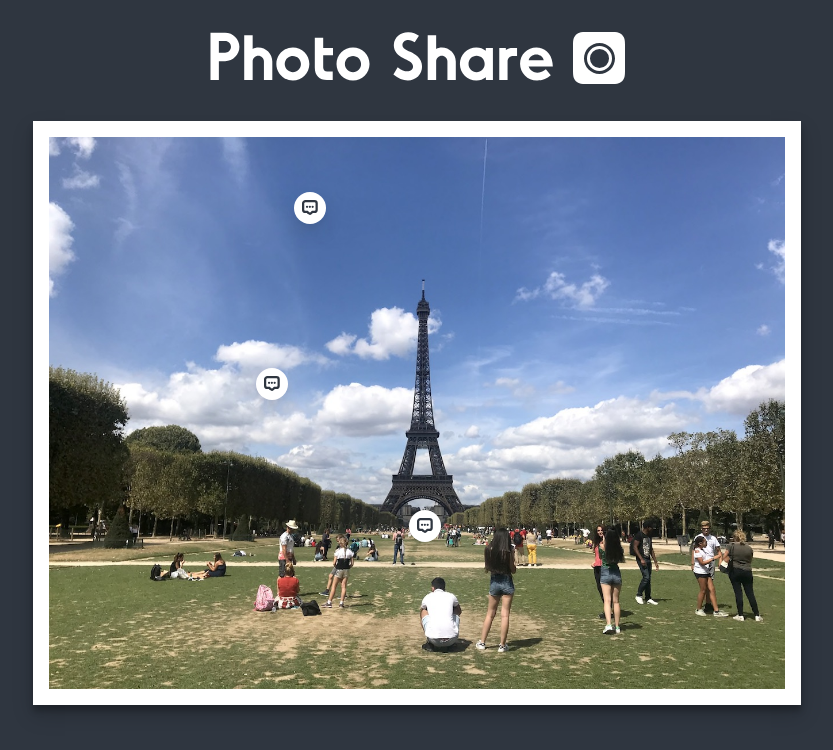
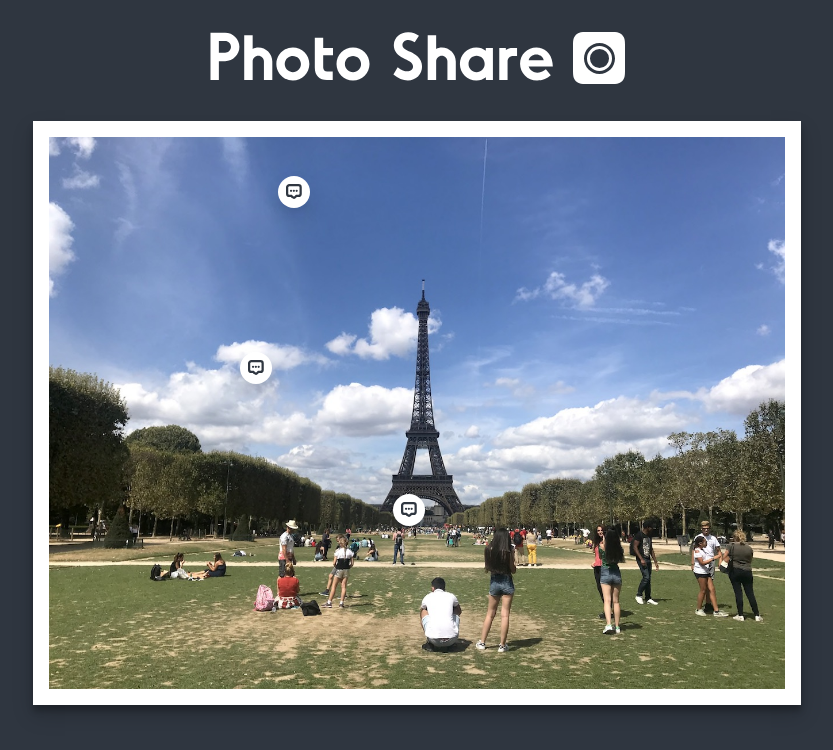
Before and after one commit to MattCrouch/react-redux-tutorial, a React (Create React App) app: page /photo/1 in a window 1280 px wide. Shown: the top 750 px of the page, without its empty margins (223-1056 px from the left). Built offline with nearby package versions, Linux system fonts and the light colour scheme.

Commit message:
Fix comment offset

```diff
--- a/src/components/presentational/Comment/styles.css
+++ b/src/components/presentational/Comment/styles.css
@@ -1,6 +1,6 @@
 .comment {
   position: absolute;
-  transform: translateX(1rem), translateY(1rem);
+  transform: translateX(-1rem) translateY(-1rem);
 }
 
 .comment__marker {
```
